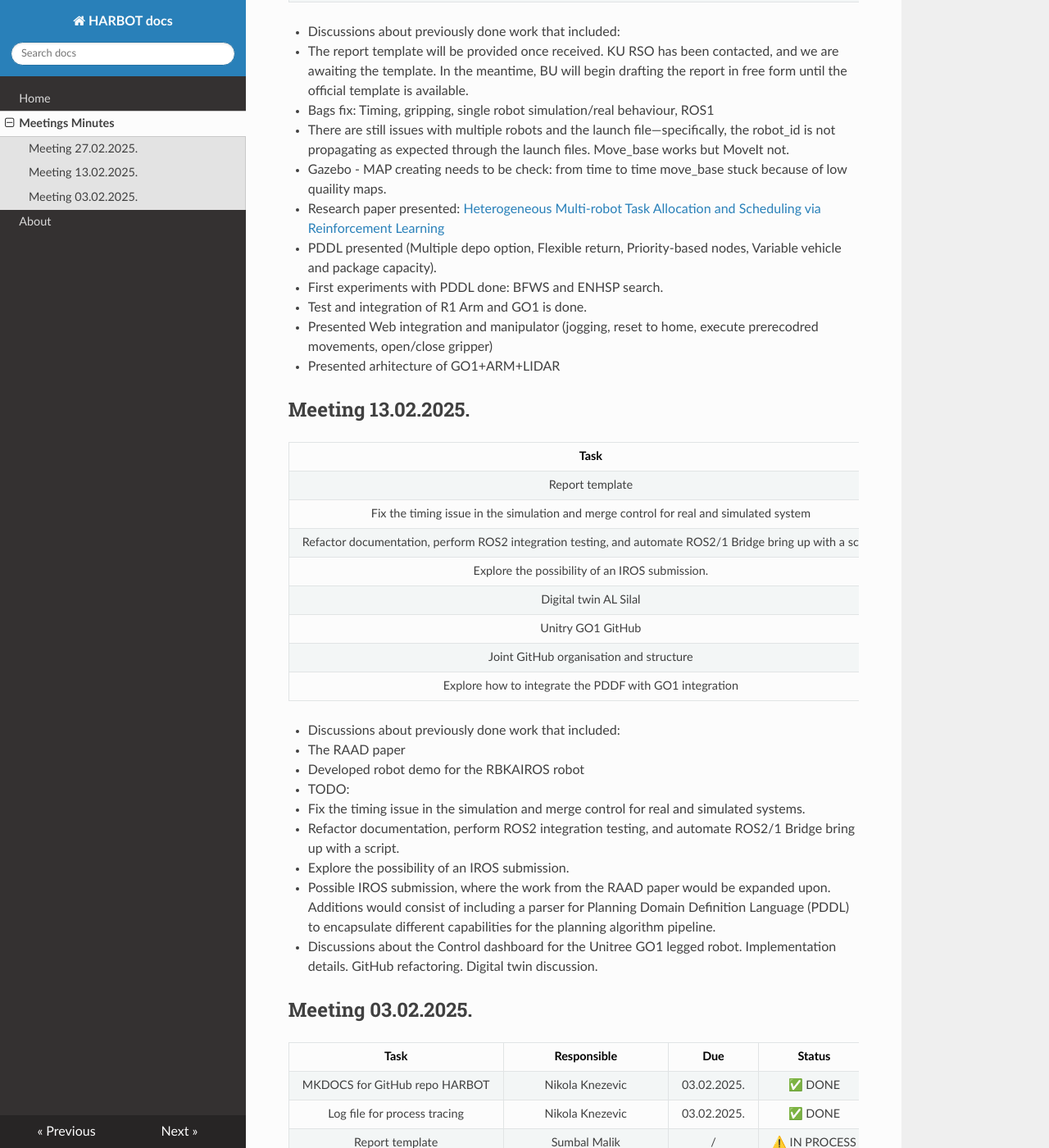
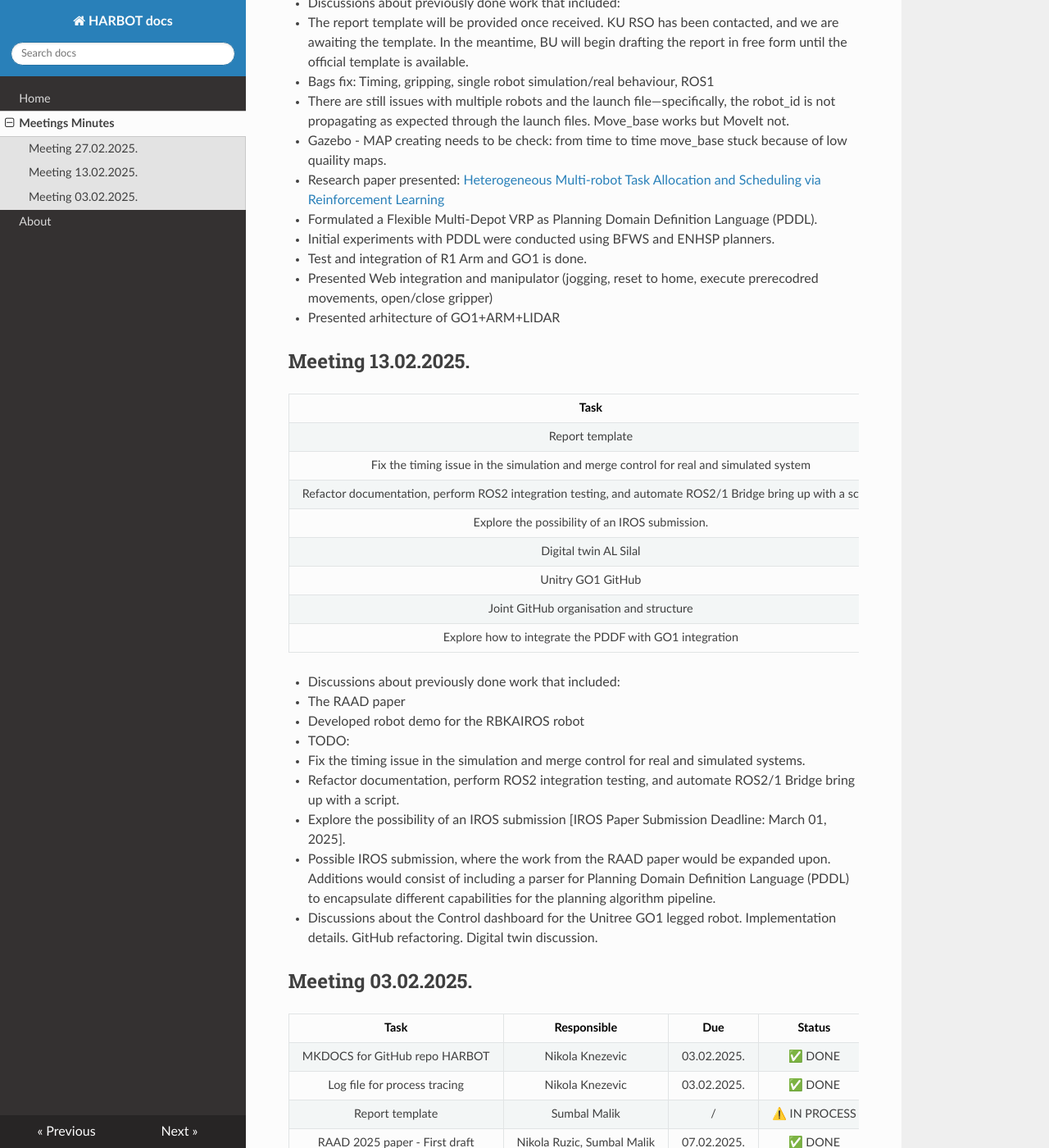
Before and after one commit to etfrobotics/HARBOT, an MkDocs documentation site: the page built from docs/logs.md, in a window 1280 px wide and 1400 px high, scrolled down 494 px. Shown: the whole window at 82% size. Built offline with MkDocs 1.6.1, drawn with Linux system fonts in a browser that asks for light colours; nearby versions of some CDN libraries; some of the changed text lies outside the part shown.

Commit message:
Update logs.md

```diff
--- a/docs/logs.md
+++ b/docs/logs.md
@@ -5,7 +5,6 @@
 | :----------------------------------------------------------------------------------------------------------: | :---------------------------------: | :---------: | :-----------: |
 | Refactor documentation, perform ROS2 integration testing, and automate ROS2/1 Bridge bring up with a script. |    Nikola Knezevic, Nikola Ruzic    | 13.03.2025. | ⚠️ TO BE DONE |
 |                                       Multi robot bug fix, Map bug fix                                       |    Nikola Knezevic, Nikola Ruzic    | 13.03.2025. | ⚠️ TO BE DONE |
-|                                Explore the possibility of an IROS submission.                                |     Nikola Ruzic, Sumbal Malik      | 13.03.2025. | ⚠️ TO BE DONE |
 |                                            Digital twin AL Silal                                             |                                     |             | ⚠️ TO BE DONE |
 |                                       PDDL example for multiple robots                                       |            Sumbal Malik             | 13.03.2025. | ⚠️ TO BE DONE |
 |                            Explore how to integrate the PDDF with GO1 integration                            |         Syed Abbas Hussain          | 13.03.2025. | ⚠️ TO BE DONE |
@@ -18,8 +17,8 @@
   - There are still issues with multiple robots and the launch file—specifically, the robot_id is not propagating as expected through the launch files. Move_base works but MoveIt not.
   - Gazebo - MAP creating needs to be check: from time to time move_base stuck because of low quaility maps.
   - Research paper presented: [Heterogeneous Multi-robot Task Allocation and Scheduling via Reinforcement Learning](https://marmotlab.org/publications/73-RAL2025-HetMRTA.pdf)
-  - PDDL presented (Multiple depo option, Flexible return, Priority-based nodes, Variable vehicle and package capacity).
-  - First experiments with PDDL done: BFWS and ENHSP search.
+  - Formulated a Flexible Multi-Depot VRP as Planning Domain Definition Language (PDDL).
+  - Initial experiments with PDDL were conducted using BFWS and ENHSP planners.
   - Test and integration of R1 Arm and GO1 is done.
   - Presented Web integration and manipulator (jogging, reset to home, execute prerecodred movements, open/close gripper)
   - Presented arhitecture of GO1+ARM+LIDAR
@@ -47,7 +46,7 @@
 
   - Fix the timing issue in the simulation and merge control for real and simulated systems.
   - Refactor documentation, perform ROS2 integration testing, and automate ROS2/1 Bridge bring up with a script.
-  - Explore the possibility of an IROS submission.
+  - Explore the possibility of an IROS submission [IROS Paper Submission Deadline: March 01, 2025].
 
 - Possible IROS submission, where the work from the RAAD paper would be expanded upon. Additions would consist of including a parser for Planning Domain Definition Language (PDDL) to encapsulate different capabilities for the planning algorithm pipeline.
 
```
